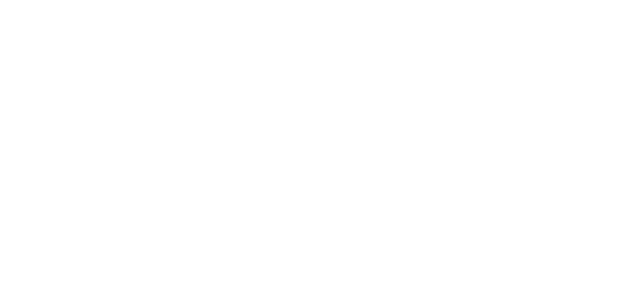
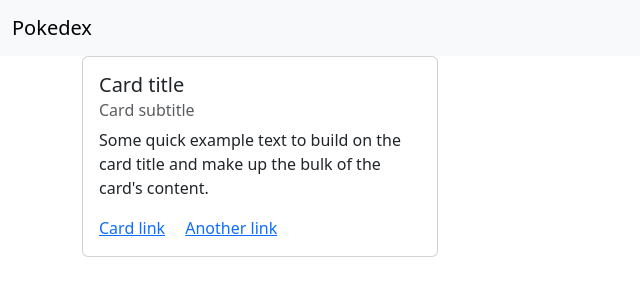
Before and after one commit to AlfredoCastrogiovanni/php-snacks-b1, a PHP site: page / in a window 1280 px wide. Before the commit the part shown is empty. Shown: the top 300 px of the page, without its empty margins (0-640 px from the left). Run offline with PHP 8.4, Linux system fonts and the light colour scheme.

Commit message:
add category and layout

```diff
--- a/OOP/index.php
+++ b/OOP/index.php
@@ -1,5 +1,10 @@
 <?php
-    require_once __DIR__ . '/index.php';
+    require_once __DIR__ . '/models/Pokemon.php';
+    require_once __DIR__ . '/models/Category.php';
+
+    $Pokemon1 = new Pokemon('pino', 'maschio', 3, 1.20,20 );
+
+    $Pokemons = [$Pokemon1, $Pokemon1, $Pokemon1 ];
 ?>
 
 <!DOCTYPE html>
@@ -8,8 +13,35 @@
     <meta charset="UTF-8">
     <meta name="viewport" content="width=device-width, initial-scale=1.0">
     <title>Document</title>
+
+    <!-- Boostrap CDN -->
+    <link rel="stylesheet" href="https://cdn.jsdelivr.net/npm/bootstrap@5.3.2/dist/css/bootstrap.min.css">
 </head>
 <body>
+    <header>
+        <nav class="navbar bg-body-tertiary">
+            <div class="container-fluid">
+                <a class="navbar-brand" href="#">Pokedex</a>
+            </div>
+        </nav>
+    </header>
 
+    <main>
+        <div class="container">
+            <div class="row">
+                <div class="col-4">
+                    <div class="card">
+                        <div class="card-body">
+                            <h5 class="card-title">Card title</h5>
+                            <h6 class="card-subtitle mb-2 text-body-secondary">Card subtitle</h6>
+                            <p class="card-text">Some quick example text to build on the card title and make up the bulk of the card's content.</p>
+                            <a href="#" class="card-link">Card link</a>
+                            <a href="#" class="card-link">Another link</a>
+                        </div>
+                    </div>
+                </div>
+            </div>
+        </div>
+    </main>
 </body>
 </html>
--- /dev/null
+++ b/OOP/models/Category.php
@@ -0,0 +1,9 @@
+<?php
+
+    class Category {
+        public $name;
+
+        public function __construct(String $name) {
+            $this->name = $name;
+        }
+    }
```
Also changed, not shown: OOP/models/Pokemon.php (renamed from OOP/Pokemon.php).
